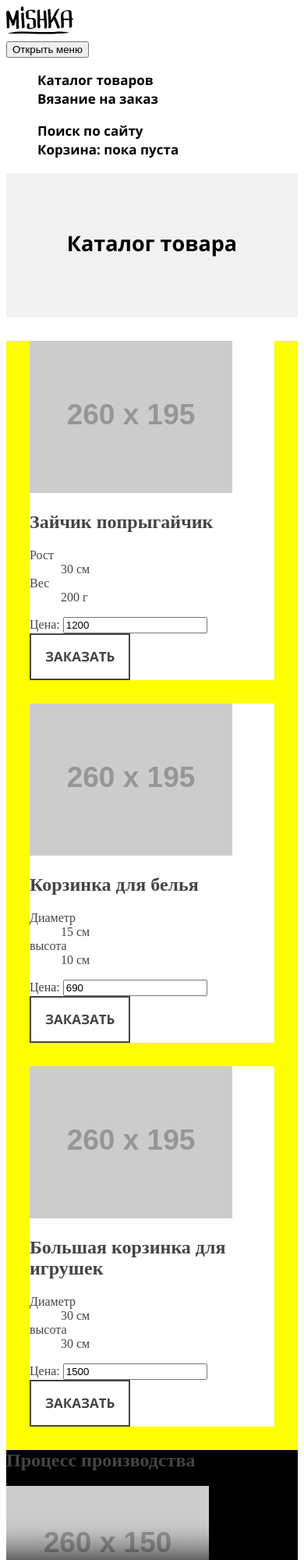
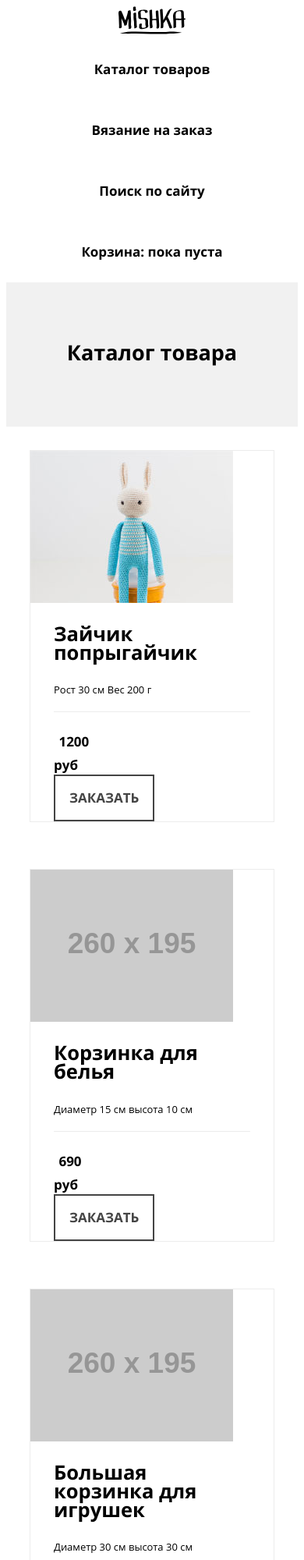
Before and after one commit to dawinn/273215-mishka, a website: page catalog.html in a window 390 px wide. Shown: the top 2000 px of the page at 78% size. Drawn offline with nearby package versions, Linux system fonts and the light colour scheme; files that its build step writes are made by us from their sources; placeholder pictures from the web are drawn by us; files whose address does not match are found by name.

Commit message:
Фоны, отступы, типографика для catalog.html, правки разметки

```diff
--- a/catalog.html
+++ b/catalog.html
@@ -10,9 +10,11 @@
   <body class="page">
     <header class="page-header">
       <a class="page-header__logo" href="index.html">
-        <img src="img/logo-mobile.svg" width="86" height="36" alt="Мишка — Милые штуки ручной  работы для дома">
+        <picture>
+          <img src="img/logo-mobile.svg" width="86" height="36" alt="Мишка — Милые штуки ручной  работы для дома">
+        </picture>
       </a>
-        <nav class="main-nav main-nav--closed main-nav--nojs">
+        <nav class="main-nav  main-nav--closed  main-nav--nojs">
           <button class="main-nav__toggle" type="button">Открыть меню</button>
           <div class="main-nav__wrapper">
             <ul class="main-nav__items">
@@ -43,24 +45,14 @@
       <div class="catalog-list">
         <section class="catalog-list__item  product">
           <div class="product_img">
-            <img src="http://placehold.it/260x195" width="260" height="195" alt="Зайчик попрыгайчик">
+            <img src="img/photo-1-mobile@1x.jpg" width="260" height="195" alt="Зайчик попрыгайчик">
           </div>
           <header class="product__header">
             <h2 class="product__title">Зайчик попрыгайчик</h2>
-            <dl class="product__specification">
-              <dt>
-                Рост
-              </dt>
-              <dd>
-                30 см
-              </dd>
-              <dt>
-                Вес
-              </dt>
-              <dd>
-                200 г
-              </dd>
-            </dl>
+            <p class="product__descr">
+                <span>Рост 30 см</span>
+                <span>Вес 200 г</span>
+            </p>
           </header>
           <footer class="product__footer">
             <form class="product__order-form" method="post" action="https://echo.htmlacademy.ru/">
@@ -79,20 +71,10 @@
           </div>
           <header class="product__header">
             <h2 class="product__title">Корзинка для белья</h2>
-            <dl class="product__specification">
-              <dt>
-                Диаметр
-              </dt>
-              <dd>
-                15 см
-              </dd>
-              <dt>
-                высота
-              </dt>
-              <dd>
-                10 см
-              </dd>
-            </dl>
+            <p class="product__descr">
+              <span>Диаметр 15 см</span>
+              <span>высота 10 см</span>
+            </p>
           </header>
           <footer class="product__footer">
             <form class="product__order-form" method="post" action="https://echo.htmlacademy.ru/">
@@ -111,20 +93,10 @@
           </div>
           <header class="product__header">
             <h2 class="product__title">Большая корзинка для игрушек</h2>
-            <dl class="product__specification">
-              <dt>
-                Диаметр
-              </dt>
-              <dd>
-                30 см
-              </dd>
-              <dt>
-                высота
-              </dt>
-              <dd>
-                30 см
-              </dd>
-            </dl>
+            <p class="product__descr">
+              <span>Диаметр 30 см</span>
+              <span>высота 30 см</span>
+            </p>
           </header>
           <footer class="product__footer">
             <form class="product__order-form" method="post" action="https://echo.htmlacademy.ru/">
@@ -140,10 +112,9 @@
 
         <section class="catalog-list__item  video">
           <h2 class="video__title">Процесс производства</h2>
-          <video controls preload="metadata" width="260" height="150" poster="http://placehold.it/260x150"></video>
-          <!-- TODO: исправить название класса -->
-          <p class="video_descr">По просьбам наших любимых фолловеров мы сняли для вас подробное видео о том, как появляются наши товары.</p>
-          <a class="video__order-link btn video__order-link--nojs"  href="knitting-to-order.html">Сделать заказ</a><!-- TODO: исправить ссылку на form.html -->
+          <video controls preload="metadata" width="260" height="150" poster="img/video-mobile@1x.jpg"></video>
+          <p class="video__descr">По просьбам наших любимых фолловеров мы сняли для вас подробное видео о том, как появляются наши товары.</p>
+          <a class="video__order-link btn video__order-link--nojs"  href="form.html">Сделать заказ</a>
         </section>
 
       </div>
@@ -160,7 +131,7 @@
         </p>
         <p class="page-footer__copyright">
           Разработано:
-          <a class="btn  page-footer__copyright-link" href="https://htmlacademy.ru/intensive/adaptive">HTML Academy</a>
+          <a class="page-footer__copyright-link" href="https://htmlacademy.ru/intensive/adaptive">HTML Academy</a>
         </p>
       </div>
     </footer>
--- a/sass/blocks/btn.scss
+++ b/sass/blocks/btn.scss
@@ -1,6 +1,7 @@
 .btn {
   margin: 0;
   padding: 18px;
+  display: block;
 
   @include font-open-sans($font-size, $color, bold, $line-height - 4px);
   font-style: normal;
--- a/sass/blocks/catalog-list.scss
+++ b/sass/blocks/catalog-list.scss
@@ -1,3 +1,5 @@
 .catalog-list {
-  background-color: yellow;
+  display: flex;
+  flex-direction: column;
+  align-items: center;
 }
--- a/sass/blocks/main-nav.scss
+++ b/sass/blocks/main-nav.scss
@@ -3,15 +3,38 @@
 
   background-color: $color-bg-page;
 
-  &__item {
+  &__wrapper {
+    margin:0 auto;
+    padding: 0;
+    text-align: center;
+  }
+
+  &__items,
+  &__widget-items {
+    margin: 0;
+    padding: 0;
     list-style: none;
   }
+
+  &__item,
+  &__widget-item {
+    padding-top: 27px;
+    padding-bottom: 27px;
+    list-style: none;
+  }
+
   & a {
     background-color: $color-bg-page;
     color: $color-title;
     text-decoration: none;
   }
-  &__widget-item {
-    list-style: none;
+
+  &__toggle {
+    display: none;
+    width: 25px;
+    height: 25px;
+    font-size: 0;
+    background-color: $color-bg-page;
+    border: none;
   }
 }
--- a/sass/blocks/page-content.scss
+++ b/sass/blocks/page-content.scss
@@ -1,6 +1,7 @@
 .page-content {
 
   &__title {
+    margin: 0;
     padding-top: 75px;
     padding-bottom: 80px;
     padding-left: 30px;
--- a/sass/blocks/page-header.scss
+++ b/sass/blocks/page-header.scss
@@ -1,5 +1,6 @@
 .page-header {
   @include font-open-sans($font-size, $color-title, bold, $line-height);
+  text-align: center;
 
   background-color: $color-bg-page;
 
--- a/sass/blocks/product.scss
+++ b/sass/blocks/product.scss
@@ -1,6 +1,50 @@
 .product {
   margin: 30px;
-  background-color: $color-bg-page;
-  color: $color;
+  padding: 0;
 
+  @include font-open-sans ($font-size, $color-title,bold, $line-height);
+
+  border: 1px solid $color-border-light;
+
+  &__img {
+    margin: 0;
+    padding: 0;
+  }
+  &__header {
+    margin-left: 30px;
+    margin-right: 30px;
+
+    border-bottom: 1px solid $color-border-light;
+  }
+
+  &__footer {
+    margin-top: 25px;
+    margin-left: 30px;
+    margin-right: 30px;
+
+
+  }
+
+  &__descr {
+    font-size: 13px;
+    line-height: 30px;
+    font-weight: normal;
+  }
+
+  &__price label {
+    font-size: 0;
+  }
+
+  &__price input {
+    font: inherit;
+    border: none;
+  }
+
+  &__price::after {
+    content: "руб";
+  }
+
+  &__order-btn {
+    /* TODO: заменить текст картинкой */
+  }
 }
--- a/sass/blocks/video.scss
+++ b/sass/blocks/video.scss
@@ -1,3 +1,24 @@
 .video {
-  background-color: black;
+  margin: 30px;
+  padding: 0;
+
+  @include font-open-sans ($font-size, $color-title,bold, $line-height);
+
+  border: 1px solid $color-border-light;
+
+  &__title {
+    padding-left: 90px;
+  }
+
+  &__descr {
+    padding-left: 35px;
+    padding-right: 35px;
+    font-size: 13px;
+    font-weight: normal;
+    color: #color;
+  }
+
+&__order-link {
+  margin: 35px;
 }
+}
```
